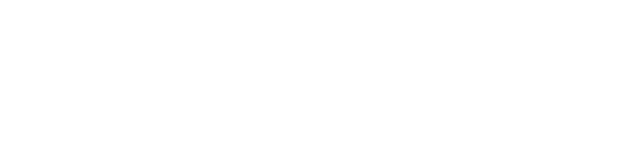
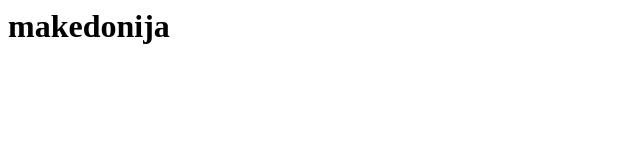
Before and after one commit to DushkoDanev/crap-portfolio, a plain HTML site: page index.html in a window 1280 px wide. Shown: the whole page, without its empty margins (0-640 px from the left). Drawn offline with Linux system fonts and the light colour scheme.

Commit message:
added heading

```diff
--- a/index.html
+++ b/index.html
@@ -5,6 +5,6 @@
              <title>crap portfolio</title>
         </head>
         <body>
-
+            <h1>makedonija</h1>
         </body>
     </html>
```
